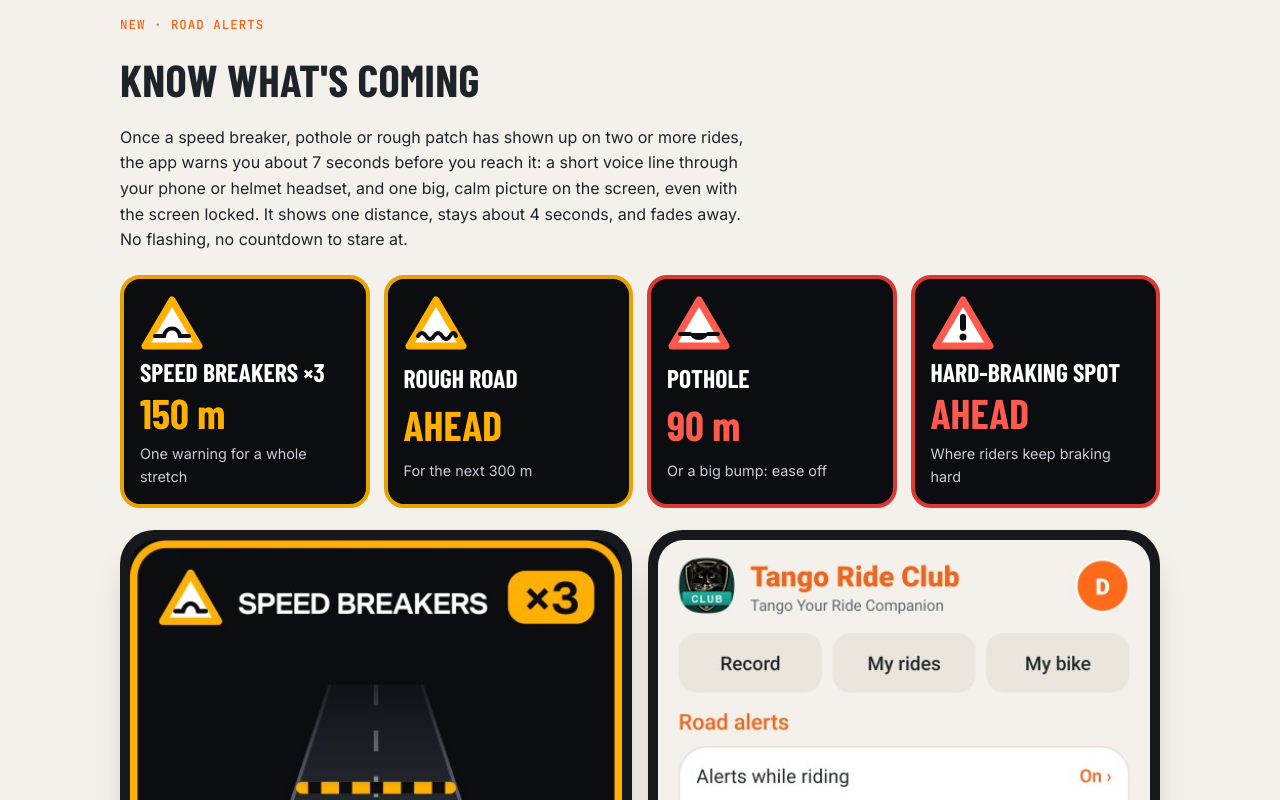
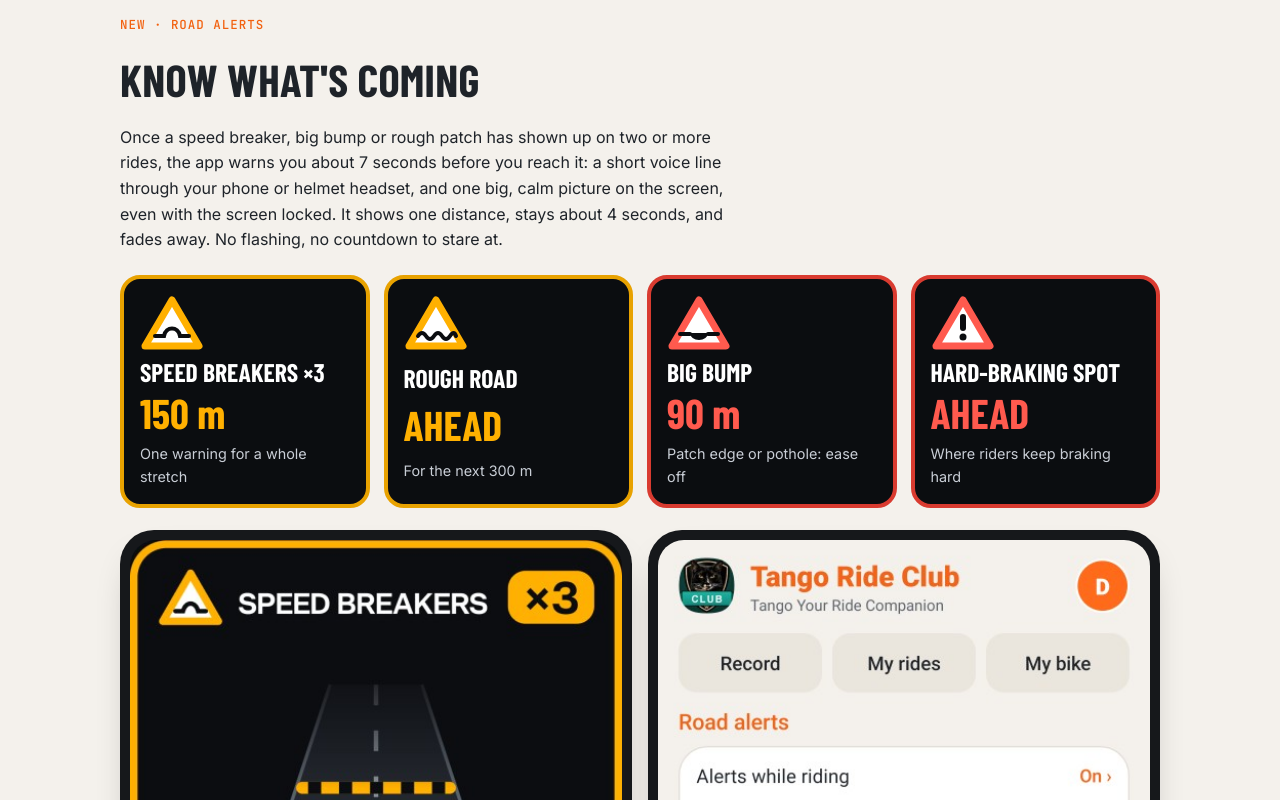
Before and after one commit to TangoRideClub/tangorideclub.github.io, a plain HTML site: page index.html in a window 1280 px wide. Shown: the part 2120-2920 px from the top of the page. Drawn offline with nearby package versions, Linux system fonts and the light colour scheme; a web font is replaced by a local one.

Commit message:
Road alerts: call big hits Big bump (patch edges and potholes)
Co-Authored-By: Claude Opus 5.5 <noreply@anthropic.com>

```diff
--- a/index.html
+++ b/index.html
@@ -71,7 +71,7 @@
         <li>Allow location and notifications</li>
         <li>Add your bike: specs load by themselves</li>
         <li>Mount the phone, tap Start recording, ride</li>
-        <li>Road alerts warn you before breakers and potholes</li>
+        <li>Road alerts warn you before speed breakers and big bumps</li>
         <li>After the ride: your review, deep analysis and a ride card</li>
         <li>Tell us what you think from Profile → Beta feedback</li>
       </ol>
@@ -91,7 +91,7 @@
   <section id="alerts" aria-labelledby="alerts-h">
     <div class="eyebrow">New · road alerts</div>
     <h2 id="alerts-h">Know what's coming</h2>
-    <p>Once a speed breaker, pothole or rough patch has shown up on two or more rides, the app warns you about 7 seconds before you reach it: a short voice line through your phone or helmet headset, and one big, calm picture on the screen, even with the screen locked. It shows one distance, stays about 4 seconds, and fades away. No flashing, no countdown to stare at.</p>
+    <p>Once a speed breaker, big bump or rough patch has shown up on two or more rides, the app warns you about 7 seconds before you reach it: a short voice line through your phone or helmet headset, and one big, calm picture on the screen, even with the screen locked. It shows one distance, stays about 4 seconds, and fades away. No flashing, no countdown to stare at.</p>
     <div class="signs">
       <div class="sign">
         <svg viewBox="0 0 64 56" aria-hidden="true"><path d="M32 5 L59 51 L5 51 Z" fill="#FFFFFF" stroke="#FFB000" stroke-width="7" stroke-linejoin="round"></path><path d="M15 41 H24 C26 31 38 31 40 41 H49" fill="none" stroke="#0B0D10" stroke-width="4" stroke-linecap="round"></path></svg>
@@ -107,9 +107,9 @@
       </div>
       <div class="sign red">
         <svg viewBox="0 0 64 56" aria-hidden="true"><path d="M32 5 L59 51 L5 51 Z" fill="#FFFFFF" stroke="#FF5A4E" stroke-width="7" stroke-linejoin="round"></path><path d="M13 39 H23 M41 39 H51" stroke="#0B0D10" stroke-width="4" stroke-linecap="round"></path><path d="M23 38 A9 7 0 0 0 41 38 Z" fill="#0B0D10"></path></svg>
-        <strong>Pothole</strong>
+        <strong>Big bump</strong>
         <div class="big">90 m</div>
-        <span>Or a big bump: ease off</span>
+        <span>Patch edge or pothole: ease off</span>
       </div>
       <div class="sign red">
         <svg viewBox="0 0 64 56" aria-hidden="true"><path d="M32 5 L59 51 L5 51 Z" fill="#FFFFFF" stroke="#FF5A4E" stroke-width="7" stroke-linejoin="round"></path><rect x="29" y="19" width="6" height="17" rx="3" fill="#0B0D10"></rect><circle cx="32" cy="42" r="3.5" fill="#0B0D10"></circle></svg>
@@ -131,7 +131,7 @@
     <h2 id="glance">What it does</h2>
     <div class="glance">
       <div class="gcard"><h3>Records every ride</h3><ul><li>Motion sensors and GPS, no camera</li><li>Works with the screen locked or under Google Maps</li><li>Ready to view the moment you stop</li></ul></div>
-      <div class="gcard"><h3>Warns you ahead</h3><ul><li>Speed breaker stretches, rough road, potholes, hard-braking spots</li><li>Voice plus one big picture, even on the lock screen</li><li>Learns from your rides and the club's</li></ul></div>
+      <div class="gcard"><h3>Warns you ahead</h3><ul><li>Speed breaker stretches, rough road, big bumps (patch edges, potholes), hard-braking spots</li><li>Voice plus one big picture, even on the lock screen</li><li>Learns from your rides and the club's</li></ul></div>
       <div class="gcard"><h3>Reviews your riding</h3><ul><li>Score out of 100, strengths and tips</li><li>Smoothness, braking, acceleration, cornering</li><li>Compared with your last ride on the same route</li></ul></div>
       <div class="gcard"><h3>Fair to your bike</h3><ul><li>About 220 Indian bikes and scooters built in</li><li>Rules tuned by power-to-weight, wheels and ABS</li><li>Fuel, range, service and chain-lube reminders</li></ul></div>
       <div class="gcard"><h3>Share your ride</h3><ul><li>A ride card for WhatsApp Status or Instagram</li><li>Up to 6 numbers, including lean angle and 0-100 km/h</li><li>A one-line summary of the ride, written for you</li></ul></div>
```
